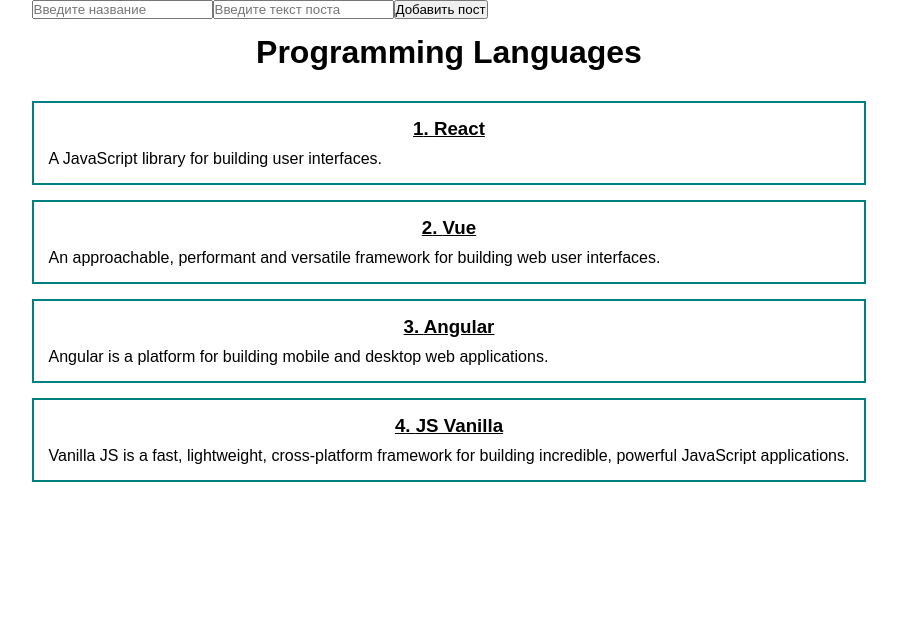
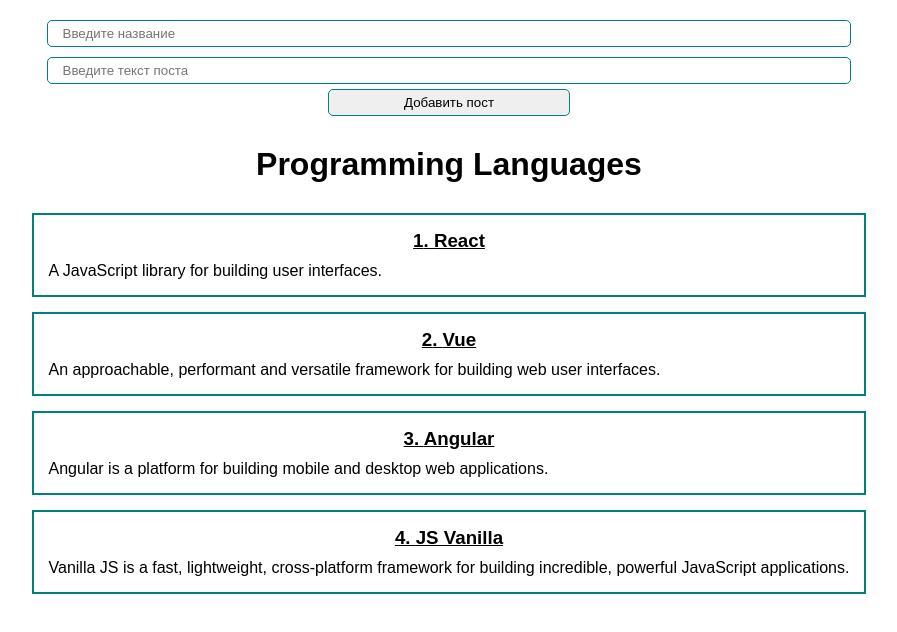
Before and after one commit to davidfox15/kvando, a React (Create React App) app in the folder Ulbi/react-fund-course/: page / in a window 1280 px wide. Shown: the top 632 px of the page, without its empty margins (191-1088 px from the left). Built offline with nearby package versions, Linux system fonts and the light colour scheme.

Commit message:
Сделал свои UI компоненты (button, input)

```diff
--- /dev/null
+++ b/Ulbi/react-fund-course/src/components/PostForm.css
@@ -0,0 +1,5 @@
+.PostForm {
+  display: flex;
+  flex-direction: column;
+  padding: 15px;
+}
--- a/Ulbi/react-fund-course/src/components/PostForm.js
+++ b/Ulbi/react-fund-course/src/components/PostForm.js
@@ -1,4 +1,7 @@
 import React, { useState } from 'react';
+import CustomButton from './UI/button/CustomButton';
+import CustomInput from './UI/input/CustomInput';
+import './PostForm.css';
 
 export default function PostForm(props) {
   const [title, setTitle] = useState('');
@@ -21,29 +24,27 @@
   }
 
   return (
-    <div>
-      <form>
-        <input
+    <form className="PostForm">
+      <CustomInput
         type="text"
         placeholder="Введите название"
         value={title}
         onChange={event => updateTitleInput(event.target.value)}
       />
-        <input
+      <CustomInput
         type="text"
         placeholder="Введите текст поста"
         value={text}
         onChange={event => updateTextInput(event.target.value)}
       />
-        <button
+      <CustomButton
         onClick={event => {
           event.preventDefault();
           addPost();
         }}
       >
         Добавить пост
-        </button>
+      </CustomButton>
     </form>
-    </div>
   );
 }
--- /dev/null
+++ b/Ulbi/react-fund-course/src/components/UI/button/CustomButton.js
@@ -0,0 +1,10 @@
+import React from 'react';
+import classes from './CustomButton.module.css';
+
+export default function CustomButton({ children, ...props }) {
+  return (
+    <button {...props} className={classes.myBtn}>
+      {children}
+    </button>
+  );
+}
--- /dev/null
+++ b/Ulbi/react-fund-course/src/components/UI/button/CustomButton.module.css
@@ -0,0 +1,8 @@
+.myBtn {
+  width: 30%;
+  margin: auto;
+  align-self: center;
+  padding: 5px 15px;
+  border-radius: 5px;
+  border: 1px solid teal;
+}
--- /dev/null
+++ b/Ulbi/react-fund-course/src/components/UI/input/CustomInput.js
@@ -0,0 +1,10 @@
+import React from 'react';
+import classes from './CustomInput.module.css';
+
+export default function CustomInput({ children, ...props }) {
+  return (
+    <input {...props} className={classes.myInput}>
+      {children}
+    </input>
+  );
+}
--- /dev/null
+++ b/Ulbi/react-fund-course/src/components/UI/input/CustomInput.module.css
@@ -0,0 +1,7 @@
+.myInput {
+  width: 100%;
+  padding: 5px 15px;
+  margin: 5px 0;
+  border-radius: 5px;
+  border: 1px solid teal;
+}
```
Lines whose indentation alone changed are shown as unchanged.
